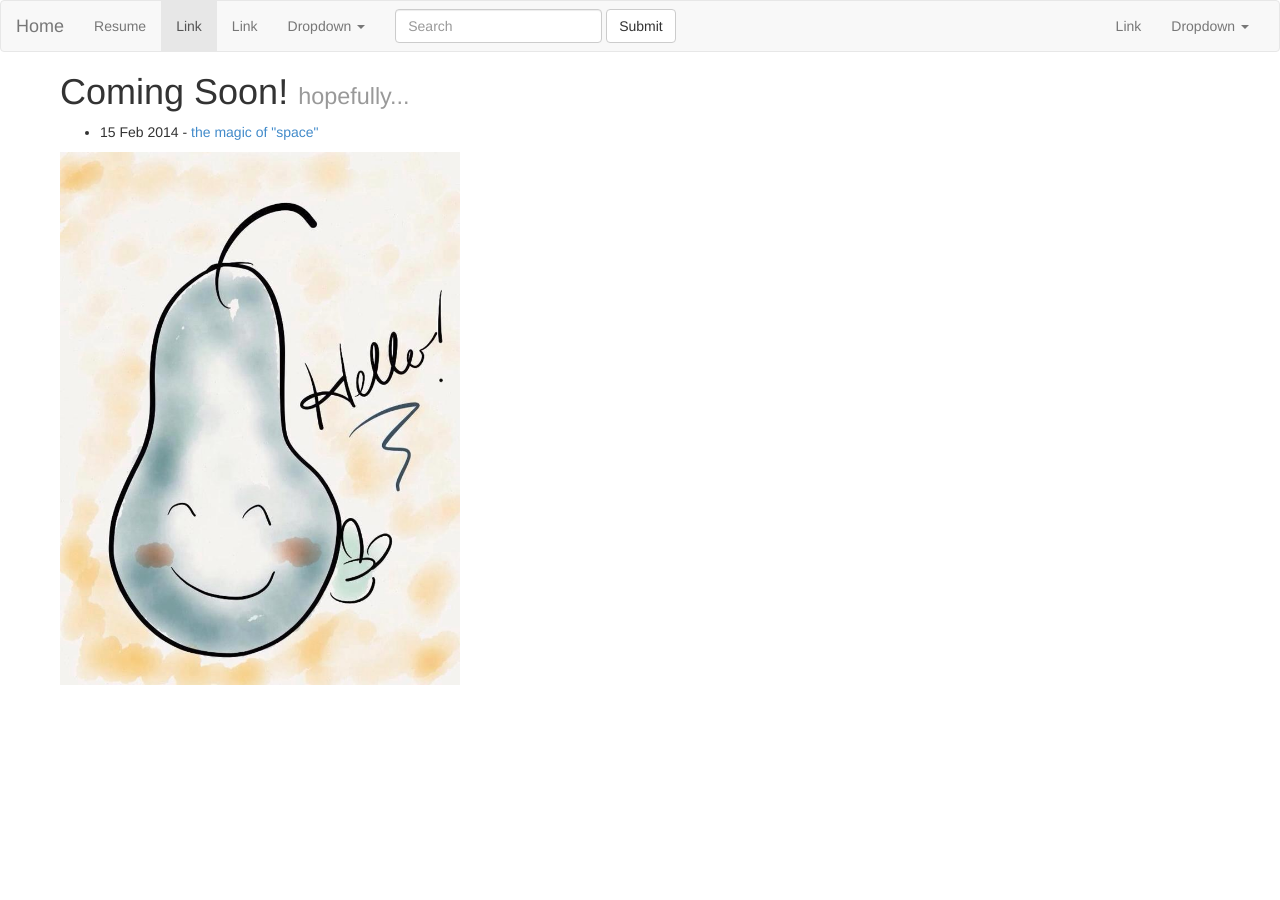
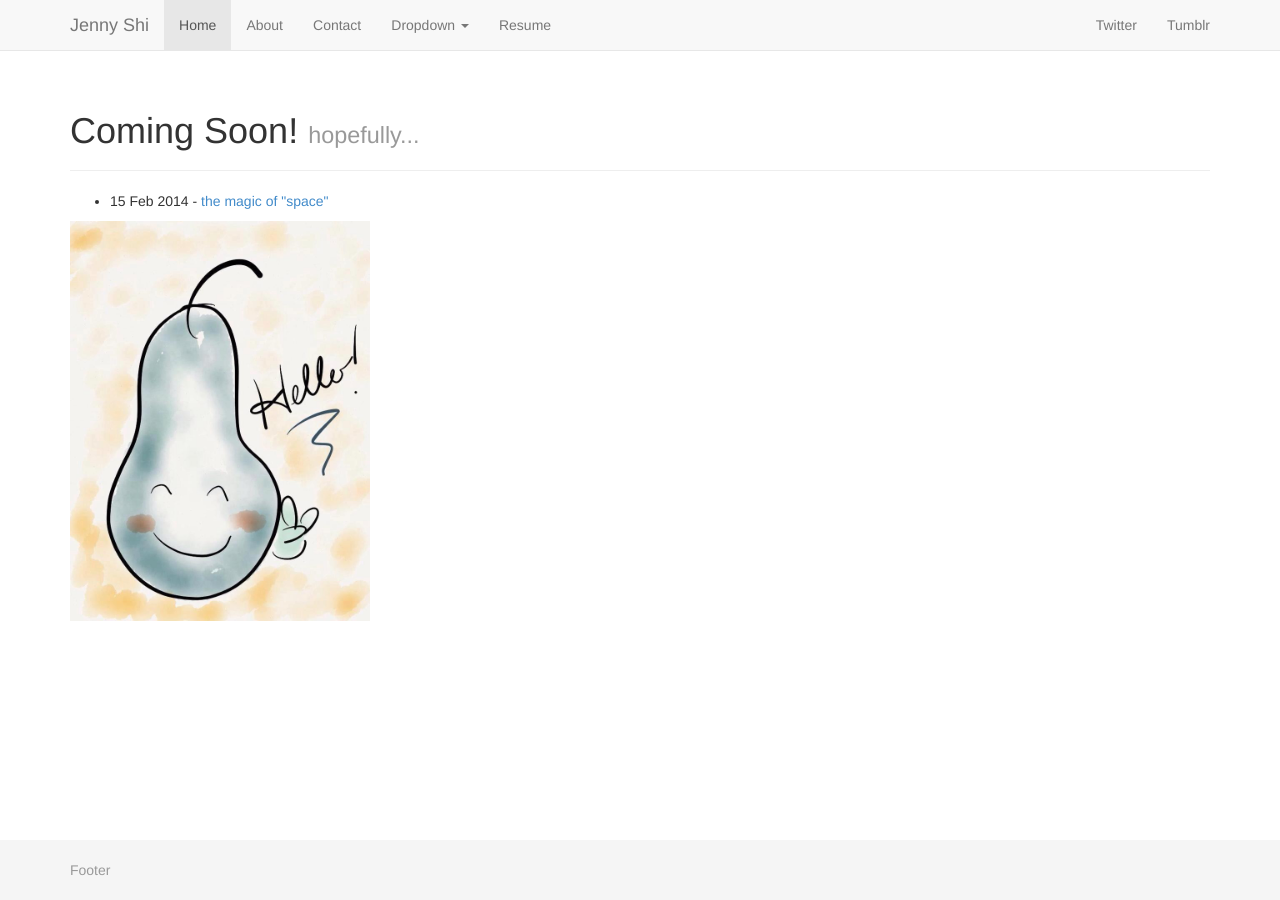
Before and after one commit to jennpeare/jennpeare.github.io, a Jekyll site: the page built from index.html, in a window 1280 px wide. Built offline with Jekyll 4.4.1, drawn with Linux system fonts in a browser that asks for light colours; nearby versions of some CDN libraries; the list of posts is cut into pages by our own code.

Commit message:
added footer

```diff
--- /dev/null
+++ b/_includes/footer.html
@@ -0,0 +1,5 @@
+<div id="footer">
+	<div class="container">
+		<p class="text-muted">Footer</p>
+	</div>
+</div>
--- a/_includes/head.html
+++ b/_includes/head.html
@@ -5,7 +5,8 @@
 	<title>{% if page.title %}{{ page.title }}{% endif %}</title>
 
 	<!-- Bootstrap -->
-	<link href="/css/bootstrap.min.css" rel="stylesheet">
+	<link href="/css/bootstrap.css" rel="stylesheet">
+	<link href="/css/sticky-footer.css" rel="stylesheet">
 
 	<!-- HTML5 Shim and Respond.js IE8 support of HTML5 elements and media queries -->
 	<!-- WARNING: Respond.js doesn't work if you view the page via file:// -->
--- a/_includes/navbar.html
+++ b/_includes/navbar.html
@@ -1,22 +1,21 @@
-<nav class="navbar navbar-default" role="navigation">
-  <div class="container-fluid">
-    <!-- Brand and toggle get grouped for better mobile display -->
+<!-- Fixed navbar -->
+<div class="navbar navbar-default navbar-static-top" role="navigation">
+	<div class="container">
 		<div class="navbar-header">
-      <button type="button" class="navbar-toggle" data-toggle="collapse" data-target="#bs-example-navbar-collapse-1">
+			<button type="button" class="navbar-toggle" data-toggle="collapse" data-target=".navbar-collapse">
 			<span class="sr-only">Toggle navigation</span>
 			<span class="icon-bar"></span>
 			<span class="icon-bar"></span>
 			<span class="icon-bar"></span>
 			</button>
-      <a class="navbar-brand" href="/index.html">Home</a>
+			<a class="navbar-brand" href="/">Jenny Shi</a>
 		</div>
 
-    <!-- Collect the nav links, forms, and other content for toggling -->
-    <div class="collapse navbar-collapse" id="bs-example-navbar-collapse-1">
+		<div class="navbar-collapse collapse">
 			<ul class="nav navbar-nav">
-      	<li><a href="/resume.pdf" target="_blank">Resume</a></li>
-        <li class="active"><a href="#">Link</a></li>
-        <li><a href="#">Link</a></li>
+				<li class="active"><a href="/">Home</a></li>
+				<li><a href="#about">About</a></li>
+				<li><a href="#contact">Contact</a></li>
 				<li class="dropdown">
 					<a href="#" class="dropdown-toggle" data-toggle="dropdown">Dropdown <b class="caret"></b></a>
 					<ul class="dropdown-menu">
@@ -24,31 +23,17 @@
 						<li><a href="#">Another action</a></li>
 						<li><a href="#">Something else here</a></li>
 						<li class="divider"></li>
+						<li class="dropdown-header">Nav header</li>
 						<li><a href="#">Separated link</a></li>
-            <li class="divider"></li>
 						<li><a href="#">One more separated link</a></li>
 					</ul>
 				</li>
+				<li><a href="/resume.pdf" target="_blank">Resume</a></li>
 			</ul>
-      <form class="navbar-form navbar-left" role="search">
-        <div class="form-group">
-          <input type="text" class="form-control" placeholder="Search">
+			<ul class="nav navbar-nav navbar-right">
+				<li><a href="http://twitter.com/jennyshi92" target="_blank">Twitter</a></li>
+				<li><a href="http://jennpeare.tumblr.com" target="_blank">Tumblr</a></li>
+			</ul>
+		</div><!--/.nav-collapse -->
 	</div>
-        <button type="submit" class="btn btn-default">Submit</button>
-      </form>
-      <ul class="nav navbar-nav navbar-right">
-        <li><a href="#">Link</a></li>
-        <li class="dropdown">
-          <a href="#" class="dropdown-toggle" data-toggle="dropdown">Dropdown <b class="caret"></b></a>
-          <ul class="dropdown-menu">
-            <li><a href="#">Action</a></li>
-            <li><a href="#">Another action</a></li>
-            <li><a href="#">Something else here</a></li>
-            <li class="divider"></li>
-            <li><a href="#">Separated link</a></li>
-          </ul>
-        </li>
-      </ul>
-    </div><!-- /.navbar-collapse -->
-  </div><!-- /.container-fluid -->
-</nav>
+</div>
--- a/_layouts/default.html
+++ b/_layouts/default.html
@@ -1,13 +1,10 @@
 <!DOCTYPE html>
 <html lang="en">
-
-	{% include head.html %}
-
+{% include head.html %}
 	<body>
-
 		{% include navbar.html %}
-
     	{{ content }}
+		{% include footer.html %}
 
     	<!-- jQuery (necessary for Bootstrap's JavaScript plugins) -->
     	<script src="https://ajax.googleapis.com/ajax/libs/jquery/1.11.0/jquery.min.js"></script>
--- /dev/null
+++ b/css/sticky-footer.css
@@ -0,0 +1,23 @@
+html {
+  position: relative;
+  min-height: 100%;
+}
+body {
+  /* Margin bottom by footer height */
+  margin-bottom: 80px;
+}
+#footer {
+  position: absolute;
+  bottom: 0;
+  width: 100%;
+  /* Set the fixed height of the footer here */
+  height: 60px;
+  background-color: #f5f5f5;
+}
+.container .text-muted {
+  margin: 20px 0;
+}
+#footer > .container {
+  padding-right: 15px;
+  padding-left: 15px;
+}
--- a/index.html
+++ b/index.html
@@ -2,18 +2,17 @@
 layout: default
 title: Jenny Shi's Website
 ---
-<div style = "padding-left: 60px;">
 
+<div class="container">
+	<div class="page-header">
 		<h1>Coming Soon! <small>hopefully...</small></h1>
+	</div>
 
-<div class="posts">
 	<ul>
 		{% for post in site.posts %}
 			<li>{{ post.date | date_to_string }} - <a href="{{ post.url }}">{{ post.title }}</a></li>
 		{% endfor %}
 	</ul>
-</div>
-
-<img src="/images/jennpeare.jpg" width="400" class="img-responsive">
+	<img src="/images/jennpeare.jpg" width="300" class="img-responsive">
 
 </div>
```
Also changed, not shown: _layouts/page.html (deleted, +0 -8 lines), _layouts/post.html (+4 -5 lines), _posts/2014-02-15-the-magic-of-space.md (+1 -1 lines). Lines whose indentation alone changed are shown as unchanged.
